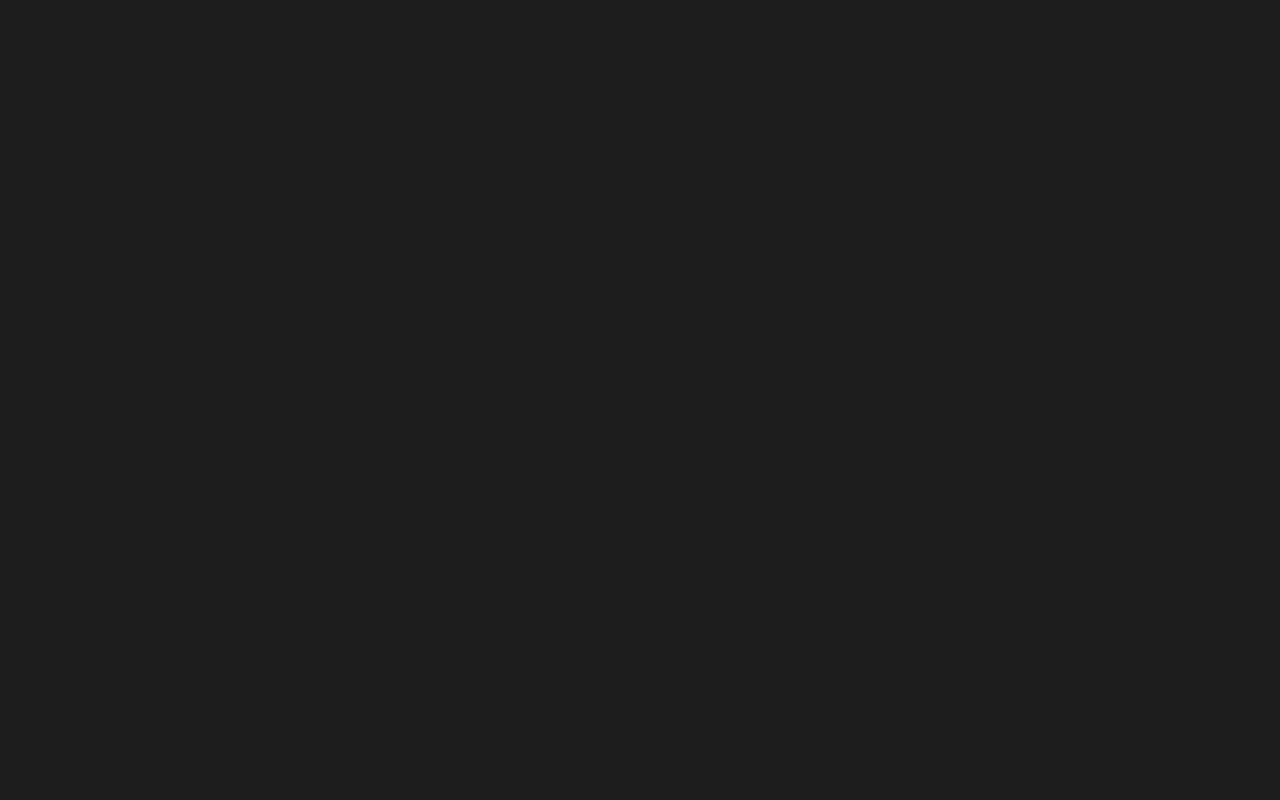
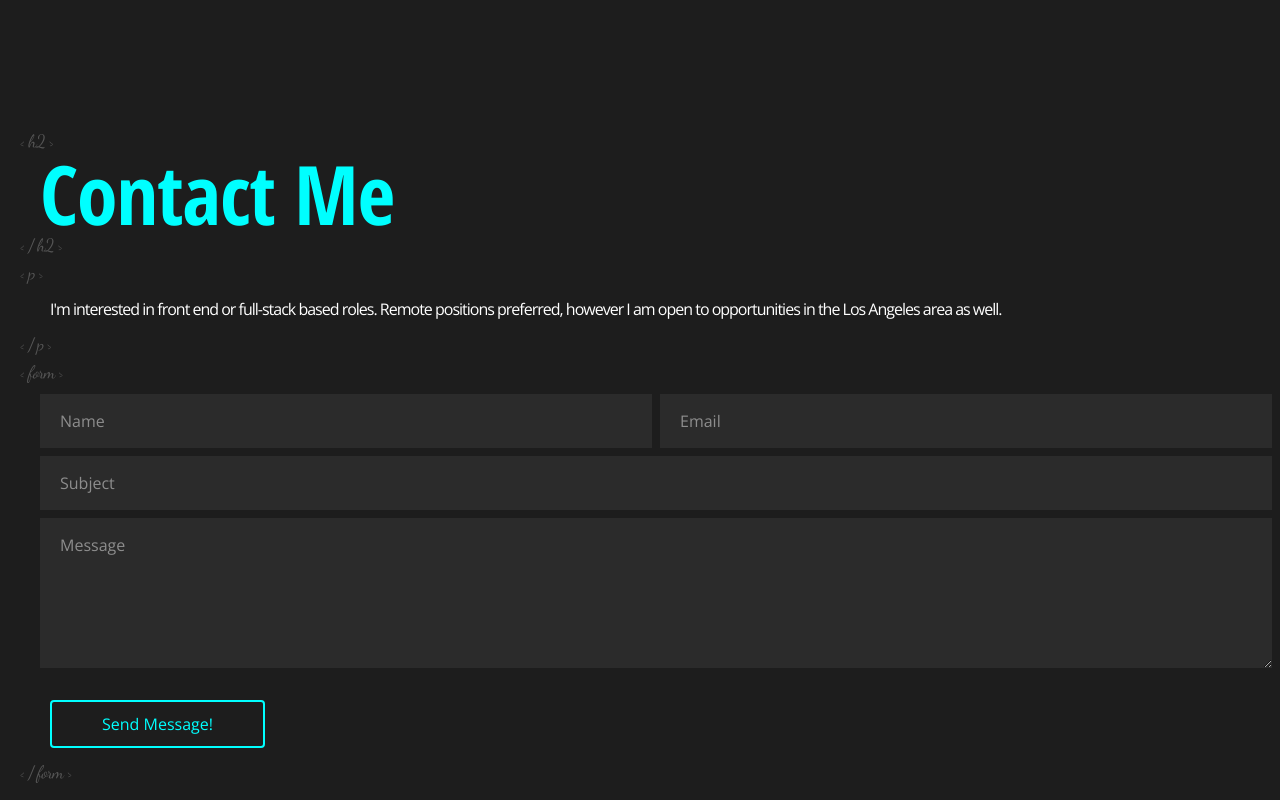
Before and after one commit to iTaylorCodes/portfolio, a React (Create React App) app: page / in a window 1280 px wide. Shown: the part 680-1480 px from the top of the page. Before the commit the page ends 840 px from the top, so only its background shows below. Built offline with nearby package versions, Linux system fonts and the light colour scheme; a web font is replaced by a local one.

Commit message:
Setup Contact section

```diff
--- a/package.json
+++ b/package.json
@@ -6,8 +6,11 @@
     "@testing-library/jest-dom": "^5.16.1",
     "@testing-library/react": "^12.1.2",
     "@testing-library/user-event": "^13.5.0",
+    "bootstrap": "^5.1.3",
+    "emailjs-com": "^3.2.0",
     "react": "^17.0.2",
     "react-dom": "^17.0.2",
+    "react-router-dom": "^6.2.1",
     "react-scripts": "5.0.0",
     "web-vitals": "^2.1.3"
   },
--- a/src/App.js
+++ b/src/App.js
@@ -1,5 +1,6 @@
 import "./stylesheets/default-styles.css";
 import Introduction from "./components/Introduction";
+import Contact from "./components/Contact";
 
 function App() {
   return (
@@ -15,6 +16,9 @@ function App() {
         <section id="intro">
           <Introduction />
         </section>
+        <section id="contact">
+          <Contact />
+        </section>
         <p className="bg-tag" style={{ marginLeft: "-30px" }}>
           {"< / body >"}
         </p>
--- /dev/null
+++ b/src/components/Contact.js
@@ -0,0 +1,108 @@
+import { send } from "emailjs-com";
+import { useState } from "react";
+import "../stylesheets/Contact.css";
+
+const Contact = () => {
+  const [formData, setFormData] = useState({
+    name: "",
+    email: "",
+    subject: "",
+    message: "",
+  });
+
+  const handleSubmit = (e) => {
+    e.preventDefault();
+    send(
+      process.env.REACT_APP_EMAILJS_SERVICE_ID,
+      process.env.REACT_APP_EMAILJS_TEMPLATE_ID,
+      formData,
+      process.env.REACT_APP_EMAILJS_USER_ID
+    )
+      .then((res) => {
+        console.log("SUCCESS!", res.status, res.text);
+      })
+      .catch((err) => {
+        console.log("FAILED...", err);
+      });
+  };
+
+  const handleChange = (e) => {
+    const { name, value } = e.target;
+    setFormData((data) => ({
+      ...data,
+      [name]: value,
+    }));
+  };
+
+  return (
+    <div className="Contact">
+      <div className="Contact-header">
+        <p className="bg-tag">{"< h2 >"}</p>
+
+        <h2>Contact Me</h2>
+
+        <p className="bg-tag">{"< / h2 >"}</p>
+      </div>
+
+      <div className="Contact-description">
+        <p className="bg-tag">{"< p >"}</p>
+
+        <p className="Contact-description-about">
+          I'm interested in front end or full-stack based roles. Remote
+          positions preferred, however I am open to opportunities in the Los
+          Angeles area as well.
+        </p>
+
+        <p className="bg-tag">{"< / p >"}</p>
+      </div>
+
+      <form className="Contact-form" autoComplete="off" onSubmit={handleSubmit}>
+        <p className="bg-tag">{"< form >"}</p>
+
+        <ul>
+          <li className="row">
+            <input
+              placeholder="Name"
+              className="half col"
+              name="name"
+              value={formData.name}
+              onChange={handleChange}
+            />
+            <input
+              placeholder="Email"
+              className="half col ms-2"
+              name="email"
+              value={formData.email}
+              onChange={handleChange}
+            />
+          </li>
+          <li>
+            <input
+              placeholder="Subject"
+              name="subject"
+              value={formData.subject}
+              onChange={handleChange}
+            />
+          </li>
+          <li>
+            <textarea
+              placeholder="Message"
+              name="message"
+              value={formData.message}
+              style={{ height: "150px" }}
+              onChange={handleChange}
+            />
+          </li>
+        </ul>
+
+        <div className="Contact-button-div">
+          <button className="cy-button">Send Message!</button>
+        </div>
+
+        <p className="bg-tag">{"< / form >"}</p>
+      </form>
+    </div>
+  );
+};
+
+export default Contact;
--- a/src/components/Introduction.js
+++ b/src/components/Introduction.js
@@ -56,7 +56,7 @@ const Introduction = () => {
       <p className="bg-tag">{"< / p >"}</p>
       <div className="Intro-contact-me">
         <a href="#contact">
-          <button className="Intro-contact-me-button">Contact me!</button>
+          <button className="cy-button">Contact me!</button>
         </a>
       </div>
     </div>
--- /dev/null
+++ b/src/stylesheets/Contact.css
@@ -0,0 +1,38 @@
+.Contact-form ul li {
+  margin: 8px;
+  list-style: none;
+  overflow: hidden;
+}
+
+.Contact-form ul li input,
+.Contact-form ul li textarea {
+  background-color: #2b2b2b;
+  color: white;
+  padding: 15px 20px;
+  border: none;
+  width: 100%;
+}
+
+.Contact-form ul li input:focus,
+.Contact-form ul li textarea:focus {
+  outline: none;
+}
+
+.Contact-form ul li input::placeholder,
+.Contact-form ul li textarea::placeholder {
+  font-family: Open Sans, sans-serif;
+  color: #8d8d8d;
+  font-size: medium;
+}
+
+.Contact-form ul {
+  margin-left: -40px;
+}
+
+.Contact-description-about {
+  margin: 10px;
+}
+
+.Contact-button-div {
+  margin: -10px;
+}
--- a/src/stylesheets/Introduction.css
+++ b/src/stylesheets/Introduction.css
@@ -20,19 +20,6 @@
   justify-content: start;
   align-items: center;
   color: lightgray;
-}
-
-.Intro-contact-me-button {
-  font-family: Open Sans, sans-serif;
-  font-size: 16px;
-  padding: 10px 50px;
-  margin: 20px 10px;
-  border-radius: 4px;
-  border: 2px solid cyan;
-  background: linear-gradient(45deg, #1d1d1d 50%, cyan 50%);
-  -webkit-background-clip: text;
-  -webkit-text-fill-color: transparent;
-  position: relative;
 }
 
 /* React Logo Animation */
@@ -59,29 +46,3 @@
     transform: rotate(360deg);
   }
 }
-
-/* Button Fill Animation */
-
-.Intro-contact-me-button:after {
-  content: "";
-  position: absolute;
-  top: 0;
-  bottom: 0;
-  left: 0;
-  right: 0;
-  background: linear-gradient(45deg, cyan 50%, transparent 50%);
-  z-index: -1;
-}
-
-.Intro-contact-me-button,
-.Intro-contact-me-button:after {
-  background-size: 300%;
-  background-position: 100%;
-  transition: 1s;
-}
-
-.Intro-contact-me-button:hover,
-.Intro-contact-me-button:hover:after {
-  cursor: pointer;
-  background-position: 0;
-}
--- a/src/stylesheets/default-styles.css
+++ b/src/stylesheets/default-styles.css
@@ -6,14 +6,15 @@
 
 .App {
   min-height: 100vh;
-  display: flex;
-  flex-direction: column;
-  align-items: center;
   color: white;
   padding-top: 5vh;
   font-family: Open Sans, sans-serif;
   margin-left: 40px;
   letter-spacing: -1px;
+}
+
+.App-content section {
+  margin-bottom: 200px;
 }
 
 /* Logo styles */
@@ -24,6 +25,14 @@
 }
 
 /* Application styles */
+
+.App h2 {
+  font-size: calc(10px + 9vmin);
+  line-height: 75px;
+  font-family: Open Sans Condensed, sans-serif;
+  margin: 0;
+  color: cyan;
+}
 
 .bg-tag {
   font-family: Dancing Script, cursive;
@@ -48,3 +57,59 @@
   color: #ee1d52;
   text-shadow: -3px -2px 1px cyan;
 }
+
+/* Button Styles */
+
+.cy-button {
+  font-family: Open Sans, sans-serif;
+  font-size: 16px;
+  padding: 10px 50px;
+  margin: 20px 20px;
+  border-radius: 4px;
+  border: 2px solid cyan;
+  background: linear-gradient(45deg, #1d1d1d 50%, cyan 50%);
+  -webkit-background-clip: text;
+  -webkit-text-fill-color: transparent;
+  position: relative;
+}
+
+.cy-button:after {
+  content: "";
+  position: absolute;
+  top: 0;
+  bottom: 0;
+  left: 0;
+  right: 0;
+  background: linear-gradient(45deg, cyan 50%, transparent 50%);
+  z-index: -1;
+}
+
+.cy-button,
+.cy-button:after {
+  background-size: 300%;
+  background-position: 100%;
+  transition: 1s;
+}
+
+.cy-button:hover,
+.cy-button:hover:after {
+  cursor: pointer;
+  background-position: 0;
+}
+
+/* FadeIn Animation */
+
+.fadeIn {
+  animation-name: fadeIn;
+}
+
+@keyframes fadeIn {
+  0% {
+    opacity: 0;
+    transform: translate3d(0, 100%, 0);
+  }
+  100% {
+    opacity: 1;
+    transform: none;
+  }
+}
```
Also changed, not shown: src/index.js (+8 -6 lines), 1 other file (tests, documents, lock files or other folders).
